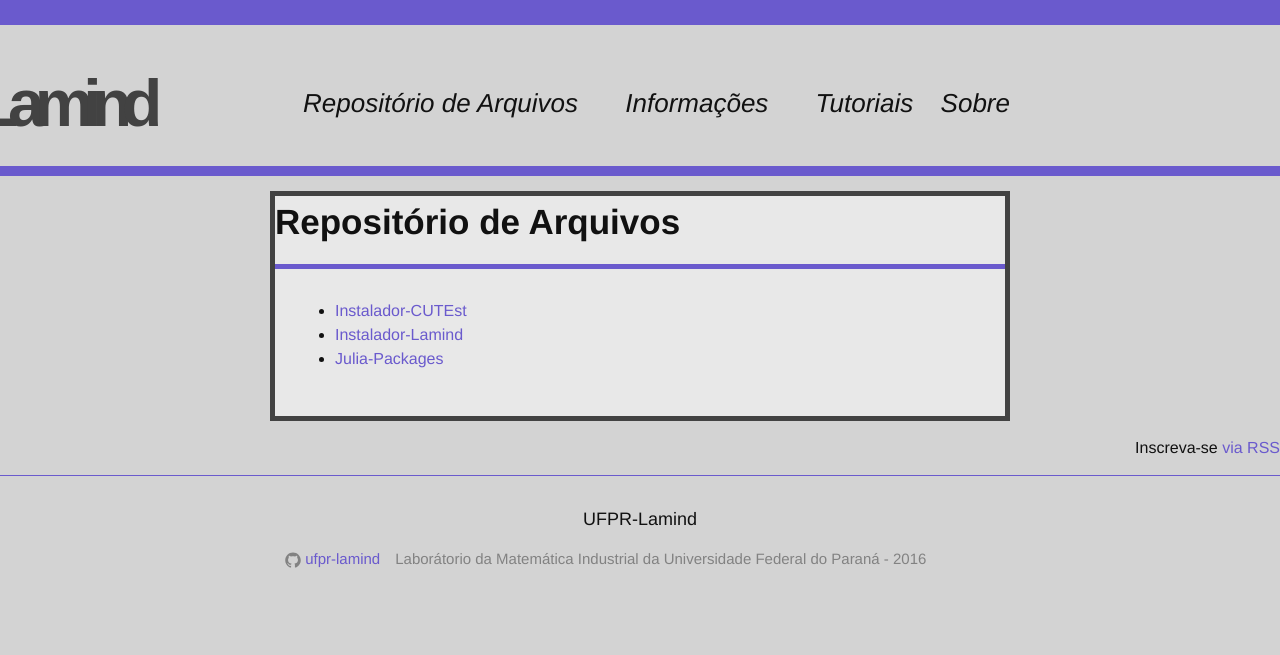
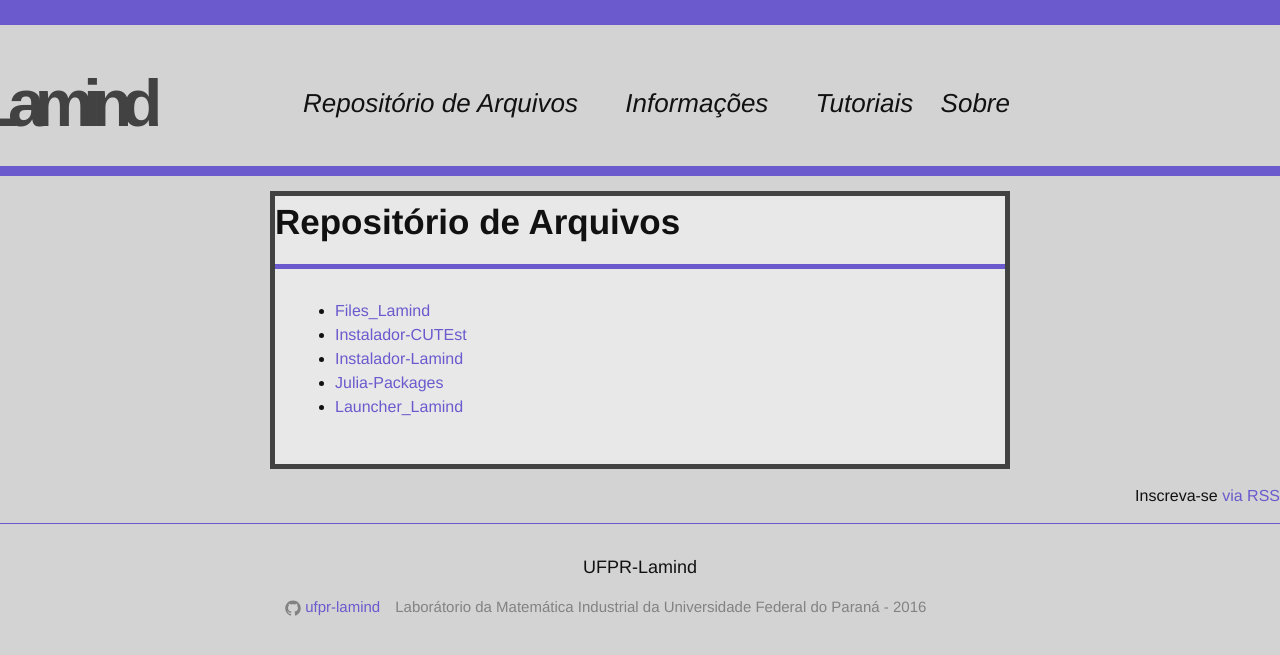
Before and after one commit to ufpr-lamind/ufpr-lamind.github.io, a Jekyll site: the page built from files.md, in a window 1280 px wide. Shown: the top 655 px of the page. Built offline with Jekyll 4.4.1, drawn with Linux system fonts in a browser that asks for light colours.

Commit message:
Atualiza files.md

```diff
--- a/files.md
+++ b/files.md
@@ -3,6 +3,8 @@ layout: page
 title: Repositório de Arquivos
 permalink: /files/
 ---
+- [Files_Lamind](https://ufpr-lamind.github.io/files/Files_Lamind.tar)
 - [Instalador-CUTEst](https://ufpr-lamind.github.io/files/Instalador-CUTEst.sh)
 - [Instalador-Lamind](https://ufpr-lamind.github.io/files/Instalador-Lamind.sh)
 - [Julia-Packages](https://ufpr-lamind.github.io/files/Julia-Packages.jl)
+- [Launcher_Lamind](http://ufpr-lamind.github.io/files/Launcher_Lamind.jl)
```
